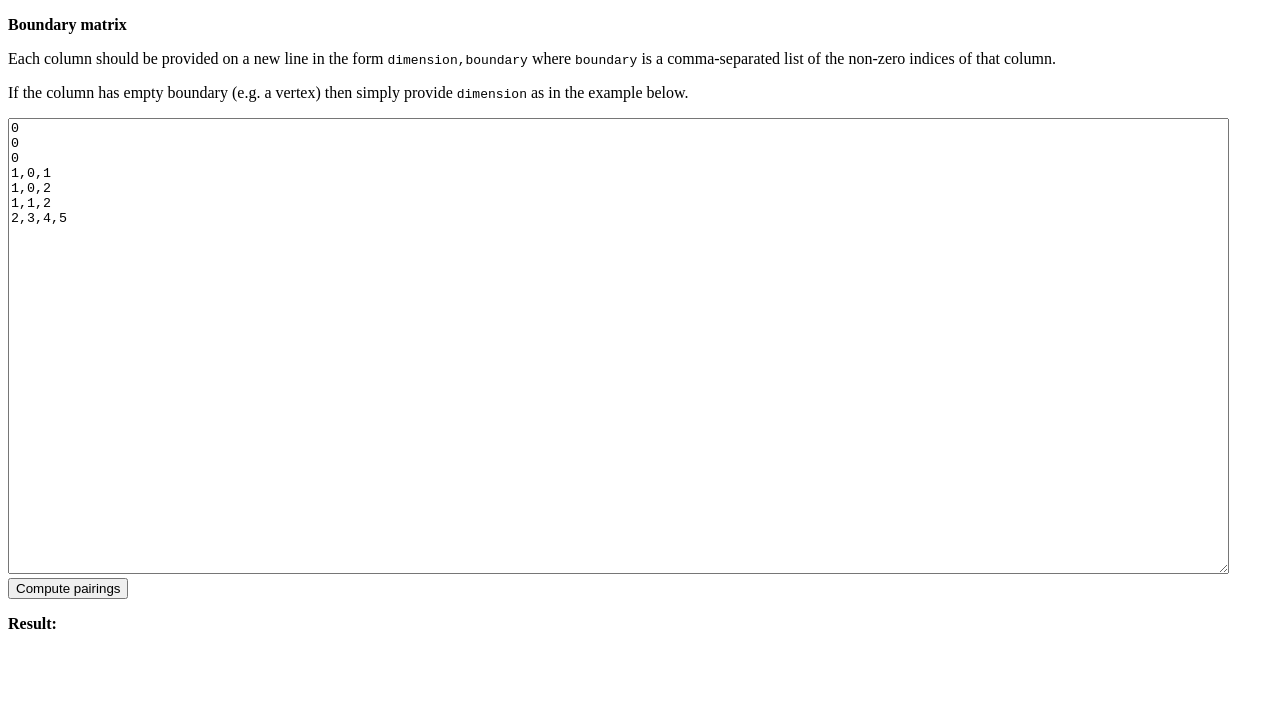
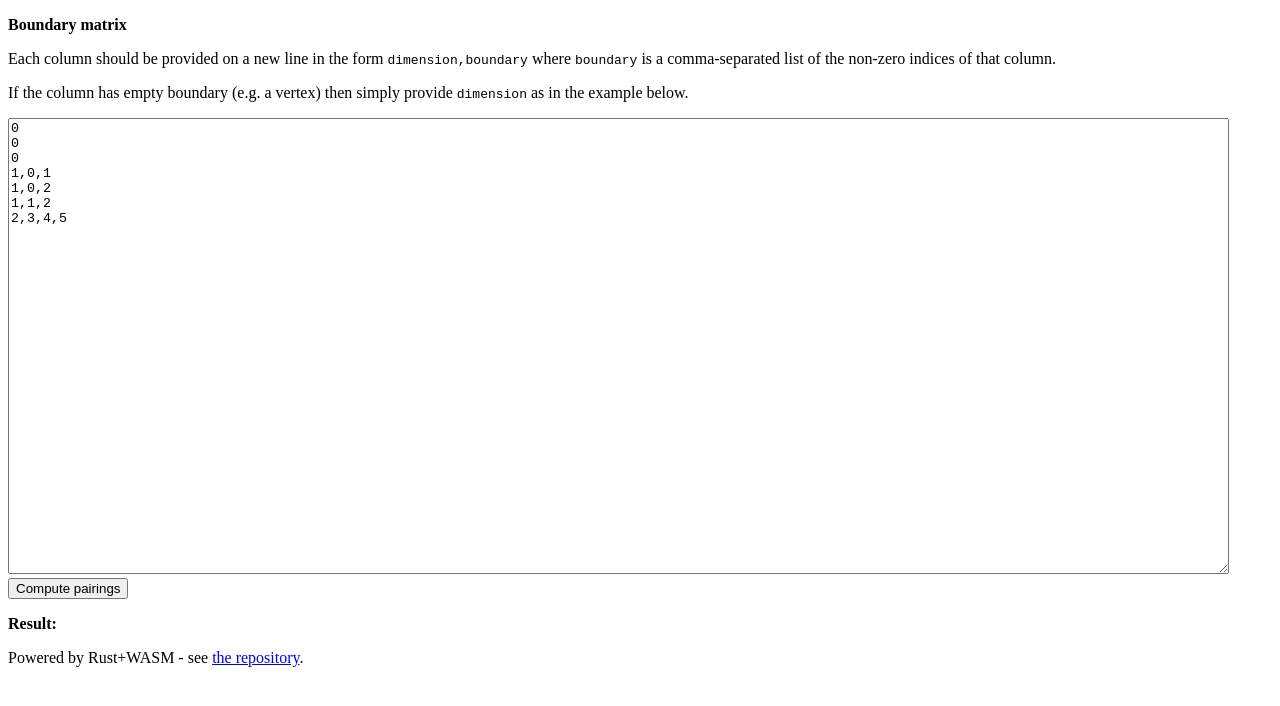
Before and after one commit to blackcardamom/lophat-web, a website: page www/index.html in a window 1280 px wide. Drawn offline with Linux system fonts and the light colour scheme.

Commit message:
Add repo link

```diff
--- a/www/index.html
+++ b/www/index.html
@@ -37,6 +37,7 @@ p.problem.noshow {
     <p><b>Result:</b></p>
     <p id="problem" class="noshow problem">There was a problem, check the console for more details. You may need to refresh.</p>
     <p id="result"></p>
+    <p>Powered by Rust+WASM - see <a href="https://github.com/tomchaplin/lophat-web">the repository</a>.</p>
     <noscript>Your browser must support (threaded) webassembly and javascript to use this page.</noscript>
 	<script src="./bootstrap.js"></script>
   </body>
```
